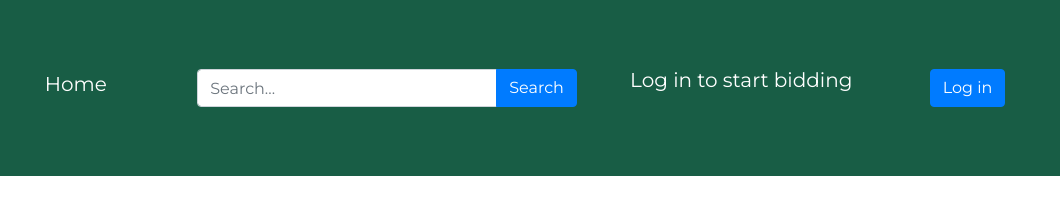
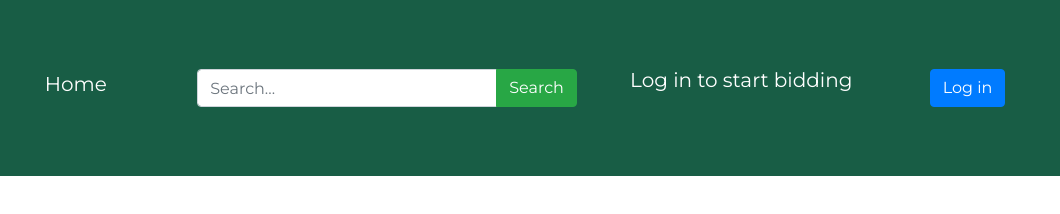
Before and after one commit to 20AndersDev/Semester-project-2, a website with bundled scripts: page index.html in a window 1280 px wide. Shown: the full height of the page, 220-1280 px from the left. Built offline with nearby package versions, Linux system fonts and the light colour scheme; no server answers; a web font is replaced by a local one.

Commit message:
fixed color on button

```diff
--- a/index.html
+++ b/index.html
@@ -29,7 +29,7 @@
                     <div class="input-group">
                         <input class="form-control" id="searchInput" type="search" placeholder="Search..." aria-label="Search" style="width: 300px;">
                         <div class="input-group-append">
-                            <button type="submit" class="btn btn-primary" id="btn-search">Search</button>
+                            <button type="submit" class="btn btn-success" id="btn-search">Search</button>
                         </div>
                     </div>
                 </form>
```
